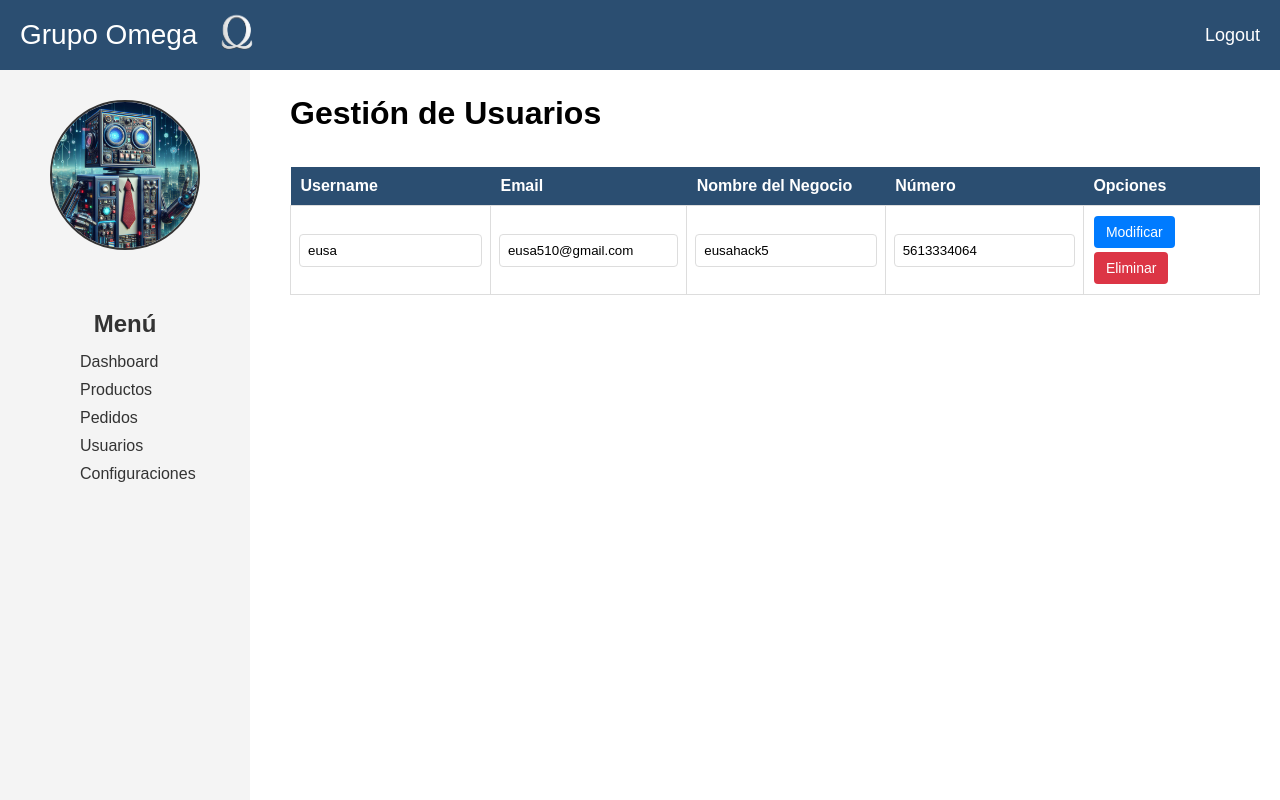
After one commit to EusaHack/GrupoOmega, a Django app: page /login/usuarios_admin/ in a window 1280 px wide. The commit adds this page. Run offline with Django 4.2, Linux system fonts and the light colour scheme; a user stored in the database is signed in; data comes from the database, SQL or seed files in the repository; both versions use the stored data as it was after the commit; some web fonts are replaced.

Commit message:
[UPDATE]  se agrega template de control de usuarios

```diff
--- a/cuenta/models.py
+++ b/cuenta/models.py
@@ -66,6 +66,7 @@ class Pedido(models.Model):
         max_length=11, choices=ESTADO_CHOICES, default='pendiente'
     )
     razon_cancelacion = models.TextField(blank=True, null=True)
+    confirmacion_entrega = models.TextField(blank=True, null=True)
 
     def __str__(self):
         return f"Pedido de {self.usuario.username} para {self.producto.nombre}"
--- a/cuenta/static/cuenta/css/styleDash.css
+++ b/cuenta/static/cuenta/css/styleDash.css
@@ -536,6 +536,10 @@ form button:hover {
     margin-top: 20px;
   }
 
+  .productos-table thead th{
+    background-color: #2b4e71;
+  }
+
   .productos-table th, .productos-table td {
     padding: 10px;
     text-align: left;
@@ -544,7 +548,7 @@ form button:hover {
 
   .productos-table th {
     background-color: #f2f2f2;
-    color: #333;
+    color: #fff;
   }
 
   .productos-table tr:nth-child(even) {
--- a/cuenta/templates/cuenta/admin-d.html
+++ b/cuenta/templates/cuenta/admin-d.html
@@ -14,8 +14,7 @@
             <li><a href="{% url 'dashboard_inicio' %}">Dashboard</a></li>
             <li><a href="{% url 'productos_admin' %}">Productos</a></li>
             <li><a href="{% url 'pedidos_admin' %}">Pedidos</a></li>
-            <li><a href="#">Facturas</a></li>
-            <li><a href="#">Usuarios</a></li>
+            <li><a href="{% url 'usuarios_admin' %}">Usuarios</a></li>
             <li><a href="{% url 'modificaciones' %}">Configuraciones</a></li>
         </ul>
     </div>
--- a/cuenta/templates/cuenta/admin-m.html
+++ b/cuenta/templates/cuenta/admin-m.html
@@ -14,8 +14,7 @@
             <li><a href="{% url 'dashboard_inicio' %}">Dashboard</a></li>
             <li><a href="{% url 'productos_admin' %}">Productos</a></li>
             <li><a href="{% url 'pedidos_admin' %}">Pedidos</a></li>
-            <li><a href="#">Facturas</a></li>
-            <li><a href="#">Usuarios</a></li>
+            <li><a href="{% url 'usuarios_admin' %}">Usuarios</a></li>
             <li><a href="{% url 'modificaciones' %}">Configuraciones</a></li>
         </ul>
     </div>
--- a/cuenta/templates/cuenta/admin-p.html
+++ b/cuenta/templates/cuenta/admin-p.html
@@ -15,8 +15,7 @@
             <li><a href="{% url 'dashboard_inicio' %}">Dashboard</a></li>
             <li><a href="{% url 'productos_admin' %}">Productos</a></li>
             <li><a href="{% url 'pedidos_admin' %}">Pedidos</a></li>
-            <li><a href="#">Facturas</a></li>
-            <li><a href="#">Usuarios</a></li>
+            <li><a href="{% url 'usuarios_admin' %}">Usuarios</a></li>
             <li><a href="{% url 'modificaciones' %}">Configuraciones</a></li>
         </ul>
     </div>
--- /dev/null
+++ b/cuenta/templates/cuenta/admin-users.html
@@ -0,0 +1,143 @@
+{% extends 'cuenta/baseDashboard.html' %}
+{% load static %}
+
+
+{% block avatar %}
+    <div class="user-avatar">
+        <img class="user-avatar" src="{% static 'inicio/images/avatar/admin.jfif' %}" alt="Imagen de usuario">
+    </div>
+{% endblock %}
+
+
+
+{% block menu %}
+    <div class="menu-content">
+        <h2>Menú</h2>
+        <ul>
+            <li><a href="{% url 'dashboard_inicio' %}">Dashboard</a></li>
+            <li><a href="{% url 'productos_admin' %}">Productos</a></li>
+            <li><a href="{% url 'pedidos_admin' %}">Pedidos</a></li>
+            <li><a href="{% url 'usuarios_admin' %}">Usuarios</a></li>
+            <li><a href="{% url 'modificaciones' %}">Configuraciones</a></li>
+        </ul>
+    </div>
+{% endblock %}
+
+{% block dashboard %}
+<style>
+.table-custom {
+    width: 100%;
+    border-collapse: collapse;
+    margin-top: 20px;
+    font-family: Arial, sans-serif;
+}
+
+.table-custom thead {
+    background-color: #2b4e71;
+    color: white;
+    text-align: left;
+}
+
+.table-custom th {
+    padding: 10px;
+    font-size: 16px;
+}
+
+.table-custom tbody tr:nth-child(even) {
+    background-color: #f2f2f2; /* Color de fondo alterno para las filas */
+}
+
+.table-custom tbody tr:hover {
+    background-color: #ddd; /* Cambio de color cuando se pasa el mouse por encima */
+}
+
+.table-custom td {
+    padding: 8px;
+    text-align: left;
+    border: 1px solid #ddd; /* Borde sutil para las celdas */
+}
+
+.btn-custom {
+    padding: 8px 12px;
+    font-size: 14px;
+    cursor: pointer;
+    border: none;
+    border-radius: 4px;
+    margin: 2px;
+}
+
+.btn-modificar {
+    background-color: #007bff; /* Color de fondo azul */
+    color: white;
+}
+
+.btn-modificar:hover {
+    background-color: #0056b3; /* Color cuando pasa el mouse */
+}
+
+.btn-eliminar {
+    background-color: #dc3545; /* Color de fondo rojo */
+    color: white;
+}
+
+.btn-eliminar:hover {
+    background-color: #c82333; /* Color cuando pasa el mouse */
+}
+
+.table-custom input {
+    padding: 8px;
+    width: 100%;
+    border: 1px solid #ddd;
+    border-radius: 4px;
+    box-sizing: border-box;
+}
+
+.table-custom input:focus {
+    outline: none;
+    border-color: #4CAF50; /* Color de borde al hacer focus */
+}
+</style>
+<div class="container mt-4">
+    <h1 class="mb-4">Gestión de Usuarios</h1>
+    {% if messages %}
+        <div>
+            {% for message in messages %}
+                <div class="alert alert-{{ message.tags }}">
+                    {{ message }}
+                </div>
+            {% endfor %}
+        </div>
+    {% endif %}
+    <table class="table-custom">
+        <thead>
+            <tr>
+                <th>Username</th>
+                <th>Email</th>
+                <th>Nombre del Negocio</th>
+                <th>Número</th>
+                <th>Opciones</th>
+            </tr>
+        </thead>
+        <tbody>
+            {% for usuario in usuarios %}
+                <tr>
+                    <form method="post">
+                        {% csrf_token %}
+                        <td><input type="text" name="username-{{ usuario.id }}" value="{{ usuario.username }}" class="form-control"></td>
+                        <td><input type="email" name="email-{{ usuario.id }}" value="{{ usuario.email }}" class="form-control"></td>
+                        <td><input type="text" name="name_business-{{ usuario.id }}" value="{{ usuario.name_business }}" class="form-control"></td>
+                        <td><input type="text" name="number-{{ usuario.id }}" value="{{ usuario.number }}" class="form-control"></td>
+                        <td>
+                            <!-- Botón para modificar -->
+                            <input type="hidden" name="user_id" value="{{ usuario.id }}">
+                            <button type="submit" name="modificar" class="btn-custom btn-modificar">Modificar</button>
+                            <!-- Botón para eliminar -->
+                            <button type="submit" name="eliminar" class="btn-custom btn-eliminar">Eliminar</button>
+                        </td>
+                    </form>
+                </tr>
+            {% endfor %}
+        </tbody>
+    </table>
+</div>
+{% endblock %}
--- a/cuenta/templates/cuenta/admin.html
+++ b/cuenta/templates/cuenta/admin.html
@@ -14,8 +14,7 @@
             <li><a href="{% url 'dashboard_inicio' %}">Dashboard</a></li>
             <li><a href="{% url 'productos_admin' %}">Productos</a></li>
             <li><a href="{% url 'pedidos_admin' %}">Pedidos</a></li>
-            <li><a href="#">Facturas</a></li>
-            <li><a href="#">Usuarios</a></li>
+            <li><a href="{% url 'usuarios_admin' %}">Usuarios</a></li>
             <li><a href="{% url 'modificaciones' %}">Configuraciones</a></li>
         </ul>
     </div>
--- a/cuenta/urls.py
+++ b/cuenta/urls.py
@@ -17,6 +17,7 @@ urlpatterns = [
     path('dashboard_inicio/', DashBoardView.as_view(), name='dashboard_inicio'),
     path('productos_admin/', ProductosView.as_view(), name='productos_admin'),
     path('pedidos_admin/', PedidosView.as_view(), name='pedidos_admin'),
+    path('usuarios_admin/', ModificacionesUsuariosVista.as_view(), name = 'usuarios_admin' ),
     path('eliminar_producto/<int:pk>/', ProductosView.as_view(), name='eliminar_producto'),
     path('modificaciones/', ModifView.as_view(), name='modificaciones'),
     path('reset/', views.reset_password, name="reset_password"),
--- a/cuenta/views.py
+++ b/cuenta/views.py
@@ -16,6 +16,7 @@ import json
 from .models import Producto, Pedido
 from django.db.models import Sum
 from django.contrib import messages
+from datetime import datetime
 
 # Create your views here.
 
@@ -170,29 +171,63 @@ class PedidosView(LoginRequiredMixin, TemplateView):
 
     def post(self, request, *args, **kwargs):
         pedido_id = request.POST.get("pedido_id")
-        razon_cancelacion = request.POST.get("razon_cancelacion")  # Razón del modal
-        nuevo_estado = request.POST.get("estado_entrega", "pendiente")  # Valor por defecto
-
+        razon_cancelacion = request.POST.get("razon_cancelacion")
+        confirmacion_entrega = request.POST.get("confirmacion_entrega")
+        nuevo_estado = request.POST.get("estado_entrega", "pendiente")
+        fecha_hoy = datetime.now().date()
         if pedido_id:
             try:
                 pedido = Pedido.objects.get(id=pedido_id)
-
-                # Si se envió una razón de cancelación, actualiza el estado
                 if razon_cancelacion:
                     pedido.estado_entrega = "cancelado"
                     pedido.razon_cancelacion = razon_cancelacion
-                    # Aquí puedes guardar la razón de cancelación si tienes un campo dedicado o registrar un log
-                    print(pedido.usuario.email)
-                    print(f"Razón de cancelación: {razon_cancelacion}")
+                    producto = pedido.producto
+                    producto.stock += pedido.cantidad
+                    producto.save()
+                    functions_x.envio_correo_estatus_pedido(pedido.usuario.email,pedido.estado_entrega,pedido.id,razon_cancelacion,fecha_hoy, pedido.producto.nombre)
+                elif confirmacion_entrega:
+                    pedido.estado_entrega = "entregado"
+                    pedido.confirmacion_entrega = confirmacion_entrega
+                    functions_x.envio_correo_estatus_pedido(pedido.usuario.email,pedido.estado_entrega,pedido.id,confirmacion_entrega,fecha_hoy,pedido.producto.nombre)
                 else:
-                    # Actualiza con el estado normal
+                    if nuevo_estado == "en progreso":
+                        functions_x.envio_correo_estatus_pedido(pedido.usuario.email,nuevo_estado,pedido.id,razon_cancelacion,fecha_hoy,pedido.producto.nombre)
                     pedido.estado_entrega = nuevo_estado
-
                 pedido.save()
             except Pedido.DoesNotExist:
                 print(f"No se encontró el pedido con ID {pedido_id}")
 
         return redirect("pedidos_admin")
+
+class ModificacionesUsuariosVista(LoginRequiredMixin, TemplateView):
+    template_name = 'cuenta/admin-users.html'
+
+    def get_context_data(self, **kwargs):
+        context = super().get_context_data(**kwargs)
+        context['usuarios'] = CustomUser.objects.exclude(is_superuser=True)  # Pasa todos los usuarios al template
+        return context
+
+    def post(self, request, *args, **kwargs):
+        if 'eliminar' in request.POST:
+            user_id = request.POST.get('user_id')  # Obtener el ID del usuario desde el formulario
+            usuario = get_object_or_404(CustomUser, pk=user_id)  # Obtener el usuario o devolver 404
+            usuario.delete()  # Eliminar el usuario
+            messages.success(request, "Usuario eliminado correctamente.")
+            return redirect('usuarios_admin')  # Redirigir a la misma vista después de eliminar
+        if 'modificar' in request.POST:
+            user_id = request.POST.get('user_id')  # Obtener el ID del usuario
+            usuario = get_object_or_404(CustomUser, pk=user_id)
+            usuario.username = request.POST.get(f'username-{user_id}', usuario.username)
+            usuario.email = request.POST.get(f'email-{user_id}', usuario.email)
+            usuario.name_business = request.POST.get(f'name_business-{user_id}', usuario.name_business)
+            usuario.number = request.POST.get(f'number-{user_id}', usuario.number)
+            usuario.save()  # Guardar los cambios en la base de datos
+
+            messages.success(request, "Usuario modificado correctamente.")
+            return redirect('usuarios_admin')
+
+        messages.error(request, "No se pudo procesar la solicitud.")
+        return redirect('usuarios_admin')
 
 def salir(request):
     logout(request)
```
Also changed, not shown: cuenta/functions_x.py (+45 -0 lines), cuenta/templates/cuenta/admin-pe.html (+42 -3 lines), cuenta/migrations/0011_pedido_confirmacion_entrega.py (added), db.sqlite3.
